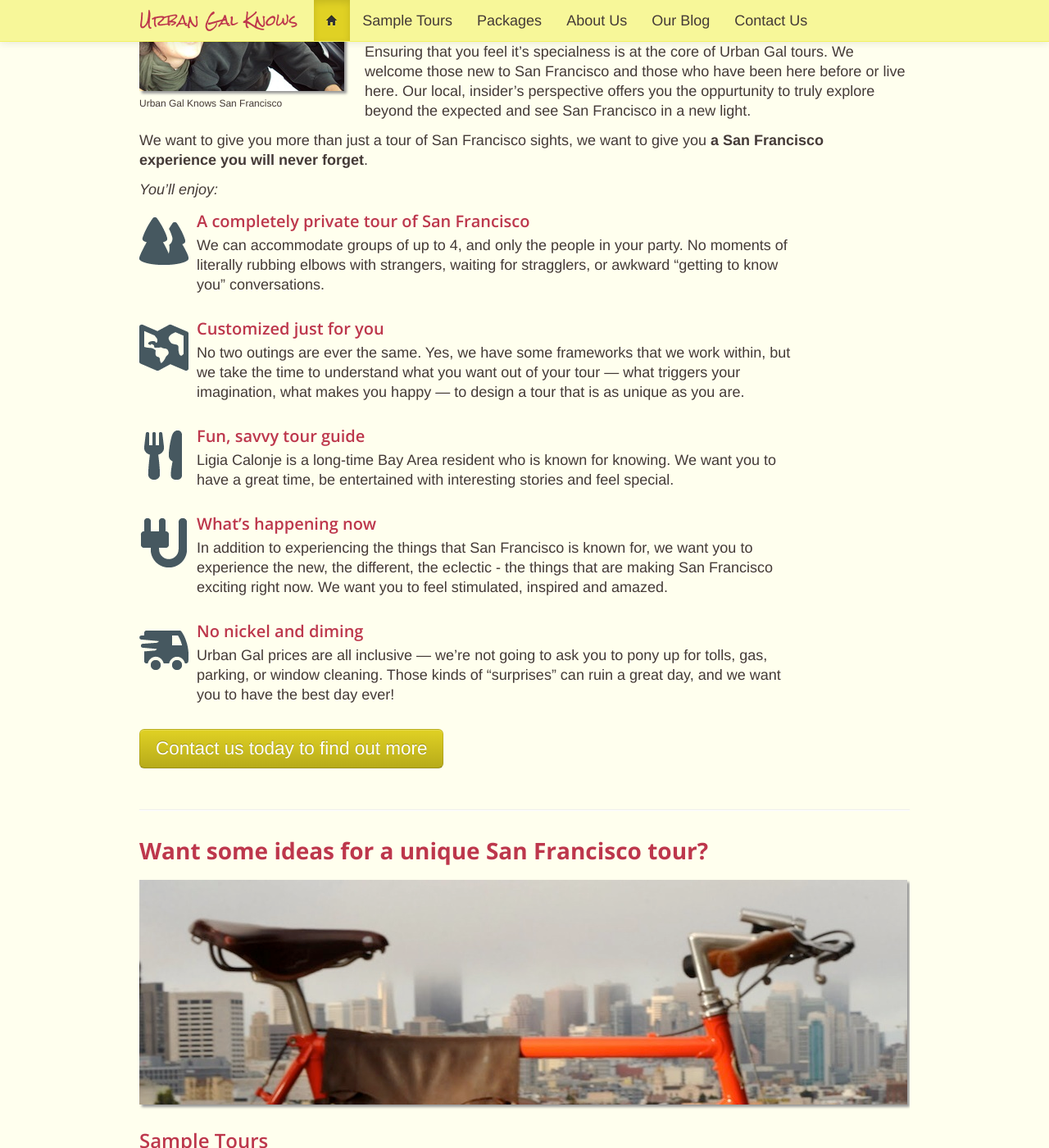
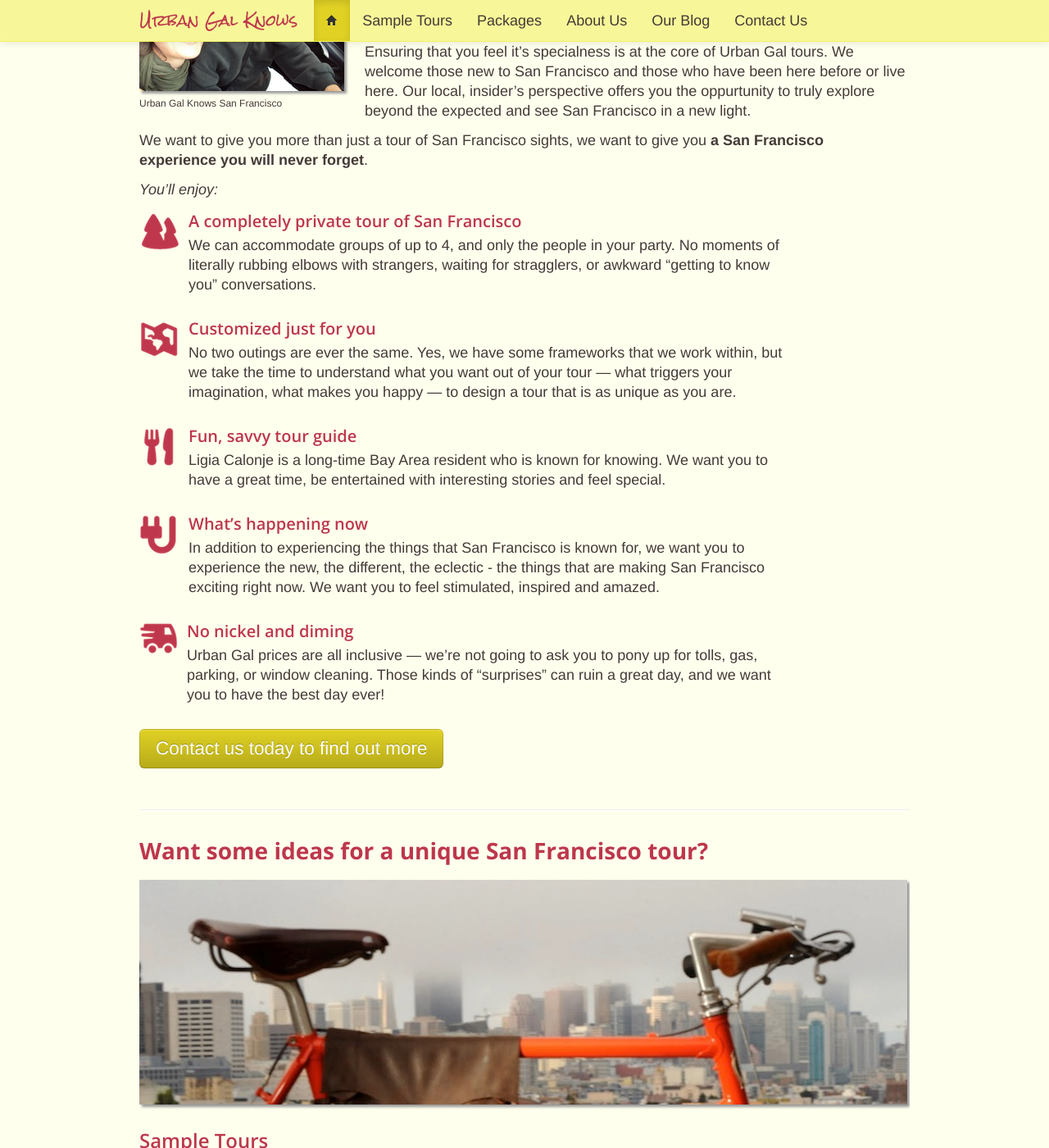
Before and after one commit to mwhitt/urbangalknows.com, a Jekyll site: the page built from index.html, in a window 1280 px wide and 1400 px high, scrolled down 576 px. Shown: the whole window at 82% size. Built offline with Jekyll 4.4.1, drawn with Linux system fonts in a browser that asks for light colours; nearby versions of some CDN libraries; some of the changed text lies outside the part shown.

Commit message:
updated image colors

```diff
--- a/_includes/about_us.html
+++ b/_includes/about_us.html
@@ -17,8 +17,8 @@
     One of my favorite research activities is to walk or bike through the city searching for the coziest and hippest cafe's, clubs, and restaurants whether the fog is in or not because exploring is learning.  I know where you can enjoy the longest happy hour (12:00pm-7:00pm everyday), "Where everybody knows your name" or maybe you don't so you have to go on a San Francisco Happy Hour tour with Urban Gal.
   </p>
 
-  <div class="text-image-about pull-right">
-    <img src="/assets/images/ligia-car.jpeg" class="img-polaroid"/>
+  <div class="pull-right" style="padding-left:10px">
+    <img src="/assets/images/ligia-car.jpeg" class="img-polaroid" />
   </div>
 
   <p>
--- a/_includes/packages.html
+++ b/_includes/packages.html
@@ -10,20 +10,35 @@
       We treat everyone with special attention and there is always a surprise at the end of every tour.
     </p>
 
-    <h3>Guided tour for one person</h3>
-    <p>
-      A 4 hour (minimum) tour for one person is <em>$35.00 per hour</em>.
-    </p>
+    <div class="media shorten">
+      <span class="pull-left">
+        <img class="media-object" src="/assets/images/single.png" />
+      </span>
+      <div class="media-body">
+        <h4 class="media-heading">Guided tour for one person</h4>
+          A 4 hour (minimum) tour for one person is <em>$35.00 per hour</em>.
+      </div>
+    </div>
 
-    <h3>Tour guide for 2 or 3 people</h3>
-    <p>
-      A 4 hour (minimum) tour for two or three people in a sedan is <em>$35.00 each per hour</em>.
-    </p>
+    <div class="media shorten">
+      <span class="pull-left">
+        <img class="media-object" src="/assets/images/double.png" />
+      </span>
+      <div class="media-body">
+        <h4 class="media-heading">Tour guide for 2 or 3 people</h4>
+          A 4 hour (minimum) tour for two or three people in a sedan is <em>$35.00 each per hour</em>.
+      </div>
+    </div>
 
-    <h3>Bicycle Tour for up to 4 people</h3>
-    <p>
-      A 3 hour (minimum) bike ride for two to four people is <em>$20.00 each per hour</em>.  I will meet you at a bike rental shop where you'll get fitted with the right bicycle.
-    </p>
+    <div class="media shorten">
+      <span class="pull-left">
+        <img class="media-object" src="/assets/images/single.png" />
+      </span>
+      <div class="media-body">
+        <h4 class="media-heading">Bicycle tour for up to 4 people</h4>
+          A 3 hour (minimum) bike ride for two to four people is <em>$20.00 each per hour</em>.  I will meet you at a bike rental shop where you'll get fitted with the right bicycle.
+      </div>
+    </div>
 
     <h3>Payment Details</h3>
     <p>
@@ -31,7 +46,7 @@
     </p>
 
     <p>
-      Cancellation steps:  you get a full refund with 7 days notice, 50% refund with 3 days notice and no refund with notice two days or less.
+      <em>Cancellation steps:</em>  you get a full refund with 7 days notice, 50% refund with 3 days notice and no refund with notice two days or less.
     </p>
   </div>
 
--- a/_includes/sample_tours.html
+++ b/_includes/sample_tours.html
@@ -20,7 +20,7 @@
   </div>
 
   <div class="media">
-    <span class="pull-right">
+    <span class="pull-right" style="padding-left:10px">
       <img class="media-object img-polaroid" src="/assets/images/bullit.jpeg" />
     </span>
     <div class="media-body">
@@ -40,7 +40,7 @@
   </div>
 
   <div class="media">
-    <span class="pull-right">
+    <span class="pull-right" style="padding-left:10px">
       <img class="media-object img-polaroid" src="/assets/images/wine-tour.jpeg" />
     </span>
     <div class="media-body">
@@ -60,7 +60,7 @@
   </div>
 
   <div class="media">
-    <span class="pull-right">
+    <span class="pull-right" style="padding-left:10px">
       <img class="media-object img-polaroid" src="/assets/images/happy-hour.jpeg" />
     </span>
     <div class="media-body">
--- a/assets/css/main.css
+++ b/assets/css/main.css
@@ -60,7 +60,7 @@
 }
 
 .media-object {
-  margin-top:5px;
+  /*margin-top:3px;*/
 }
 
 .media-heading {
```
Also changed, not shown: assets/images/car.png, assets/images/double.png (added), assets/images/eat.png, assets/images/map.png, assets/images/plug.png, assets/images/single.png (added), assets/images/trees.png.
